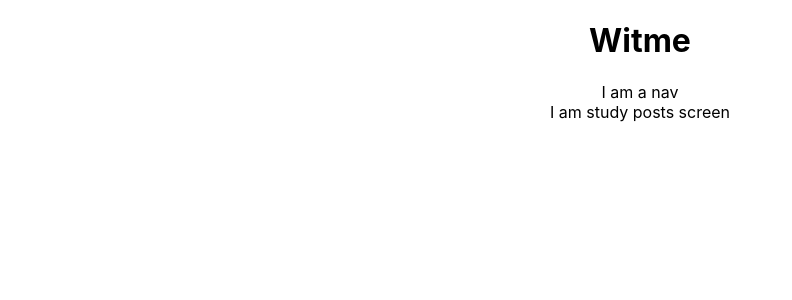
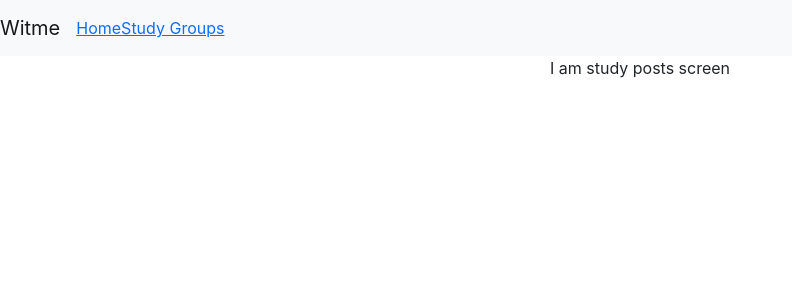
Before and after one commit to yeana-dev/Witme, a React (Create React App) app in the folder client/: page /study-group in a window 1280 px wide. Shown: the top 300 px of the page, without its empty margins (0-792 px from the left). Built offline with nearby package versions, Linux system fonts and the light colour scheme; no server answers.

Commit message:
Added Bootstrap. Added navbar

```diff
--- a/client/package.json
+++ b/client/package.json
@@ -7,7 +7,9 @@
     "@testing-library/react": "^11.2.7",
     "@testing-library/user-event": "^12.8.3",
     "axios": "^0.22.0",
+    "bootstrap": "^5.1.1",
     "react": "^17.0.2",
+    "react-bootstrap": "^2.0.0-rc.0",
     "react-dom": "^17.0.2",
     "react-router-dom": "^5.3.0",
     "react-scripts": "4.0.3",
--- a/client/src/App.js
+++ b/client/src/App.js
@@ -5,7 +5,6 @@
 function App() {
   return (
     <div className="App">
-      <h1>Witme</h1>
       <Layout>
         <MainContainer />
       </Layout>
--- a/client/src/components/layout/Layout.jsx
+++ b/client/src/components/layout/Layout.jsx
@@ -1,7 +1,9 @@
+import Navigation from "./Navigation";
+
 function Layout(props) {
   return (
     <div className="layout">
-      <nav>I am a nav</nav>
+      <Navigation />
       {props.children}
     </div>
   );
--- /dev/null
+++ b/client/src/components/layout/Navigation.jsx
@@ -0,0 +1,22 @@
+import Navbar from "react-bootstrap/Navbar";
+import Nav from "react-bootstrap/Nav";
+import { NavLink } from "react-router-dom";
+
+function Navigation(props) {
+  return (
+    // Using bootstrap Navbar component
+    <Navbar bg="light" expand="md">
+      <Navbar.Brand href="/">Witme</Navbar.Brand>
+      <Navbar.Toggle aria-controls="basic-navbar-nav" />
+      <Navbar.Collapse id="basic-navbar-nav">
+        <Nav className="me-auto navlinks">
+          <NavLink to="/">Home</NavLink>
+          <NavLink to="/recruit-side-project"></NavLink>
+          <NavLink to="/study-group">Study Groups</NavLink>
+        </Nav>
+      </Navbar.Collapse>
+    </Navbar>
+  );
+}
+
+export default Navigation;
--- a/client/src/container/MainContainer.jsx
+++ b/client/src/container/MainContainer.jsx
@@ -44,9 +44,6 @@
     getStudyGroupPosts();
   }, []);
 
-  console.log(sideProjectPosts);
-  console.log(studyGroupPosts);
-
   return (
     <div className="main-container">
       <Switch>
@@ -54,10 +51,10 @@
           <Home />
         </Route>
         <Route path="/recruit-side-project">
-          <SideProjectPosts />
+          <SideProjectPosts posts={sideProjectPosts} />
         </Route>
         <Route path="/study-group">
-          <StudyPosts />
+          <StudyPosts posts={studyGroupPosts} />
         </Route>
       </Switch>
     </div>
--- a/client/src/index.js
+++ b/client/src/index.js
@@ -1,3 +1,4 @@
+import "bootstrap/dist/css/bootstrap.css";
 import React from "react";
 import ReactDOM from "react-dom";
 import "./index.css";
```
Also changed, not shown: 1 other file (tests, documents, lock files or other folders).
